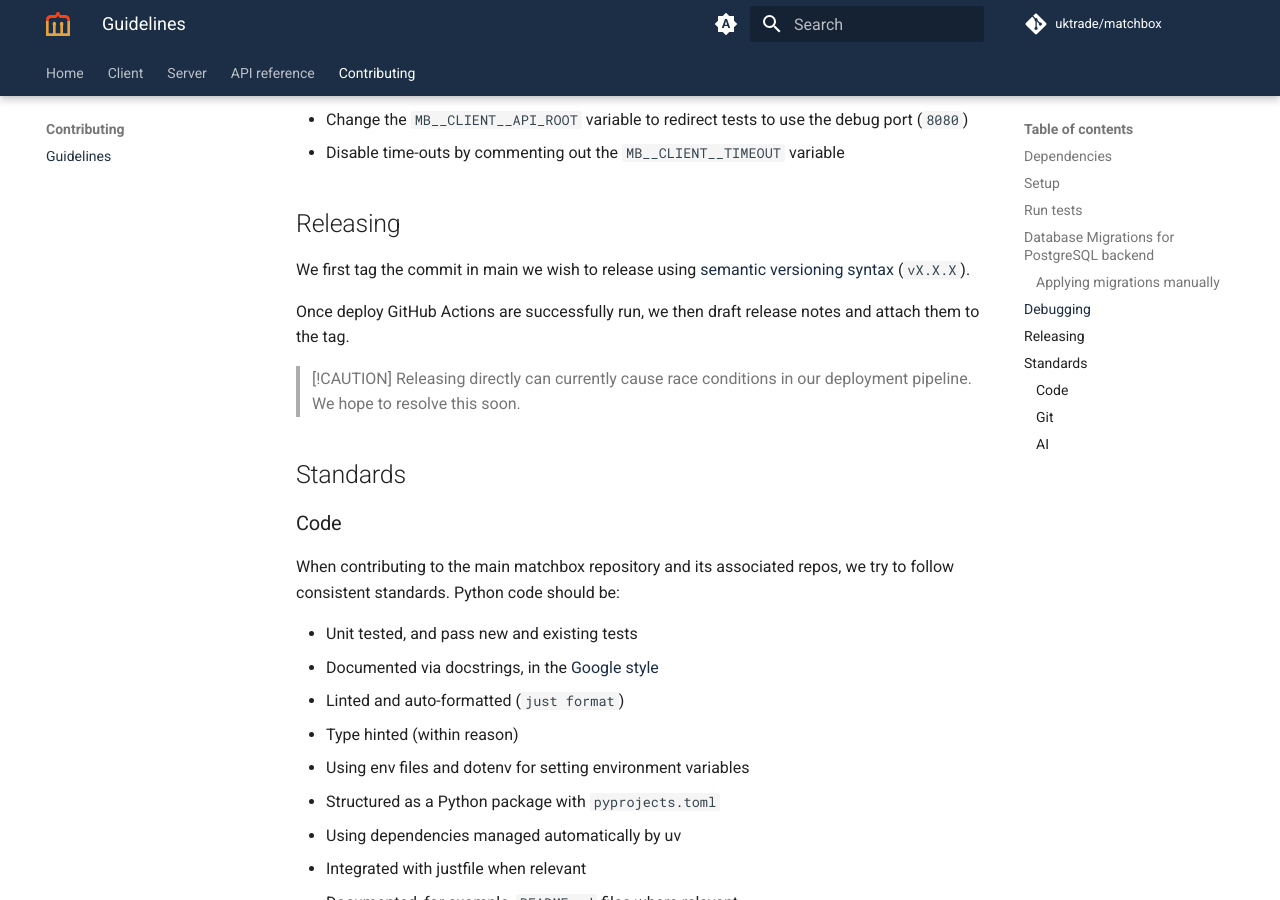
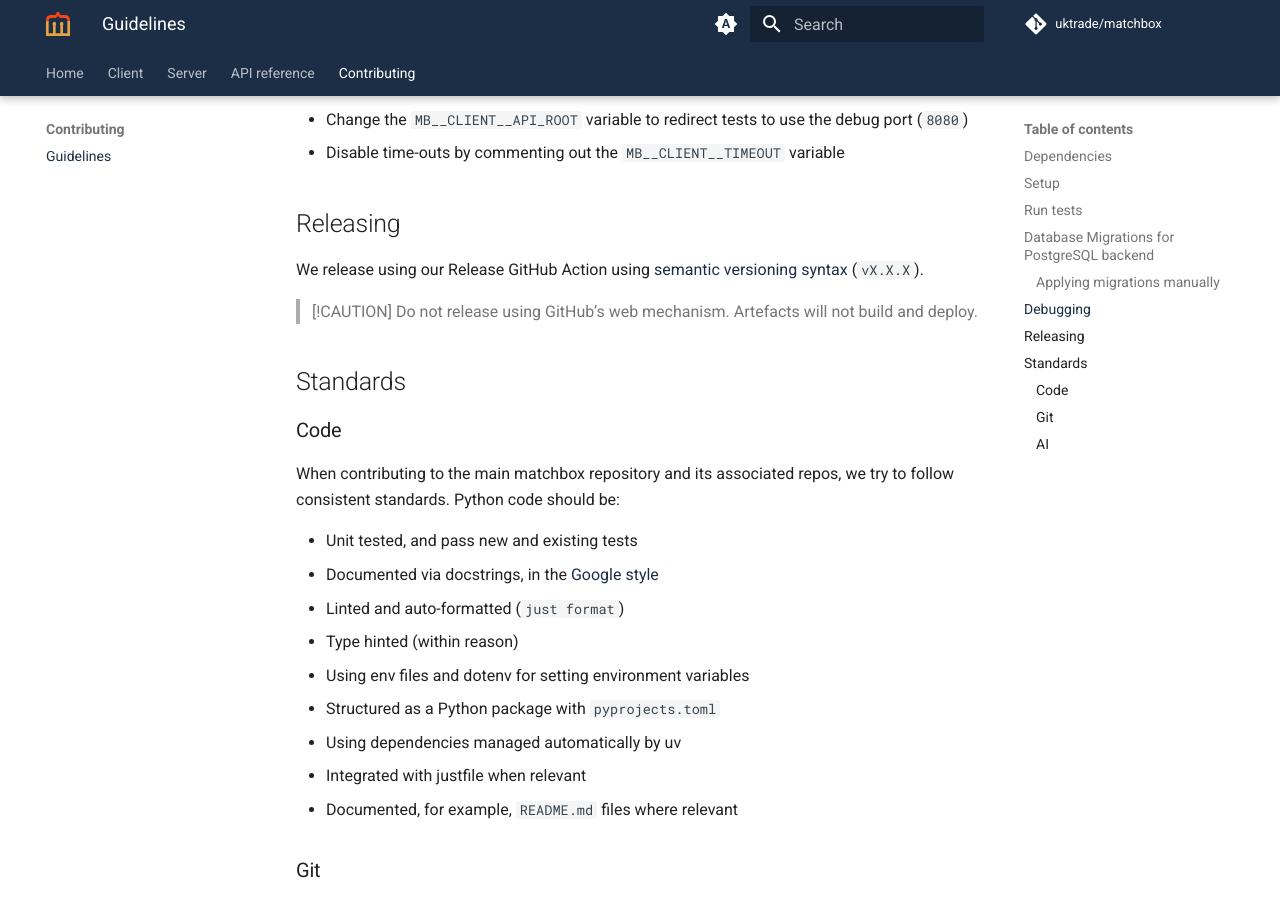
Before and after one commit to will-langdale/matchbox, an MkDocs documentation site: the page built from docs/contributing.md, in a window 1280 px wide and 900 px high, scrolled down 2683 px. Built offline with MkDocs 1.6.1 and Material for MkDocs 9.7.7, drawn with Linux system fonts in a browser that asks for light colours; comment, search, counter and statistics services are not loaded.

Commit message:
Completely refactored actions to be more stable.

```diff
--- a/docs/contributing.md
+++ b/docs/contributing.md
@@ -115,12 +115,10 @@ We have a VSCode default debugging profile called "API debug", which allows you
 
 ## Releasing
 
-We first tag the commit in main we wish to release using [semantic versioning syntax](https://semver.org) (`vX.X.X`).
-
-Once deploy GitHub Actions are successfully run, we then draft release notes and attach them to the tag.
+We release using our Release GitHub Action using [semantic versioning syntax](https://semver.org) (`vX.X.X`).
 
 > [!CAUTION]
-> Releasing directly can currently cause race conditions in our deployment pipeline. We hope to resolve this soon.
+> Do not release using GitHub's web mechanism. Artefacts will not build and deploy.
 
 ## Standards
 
```
Also changed, not shown: 11 other files.
